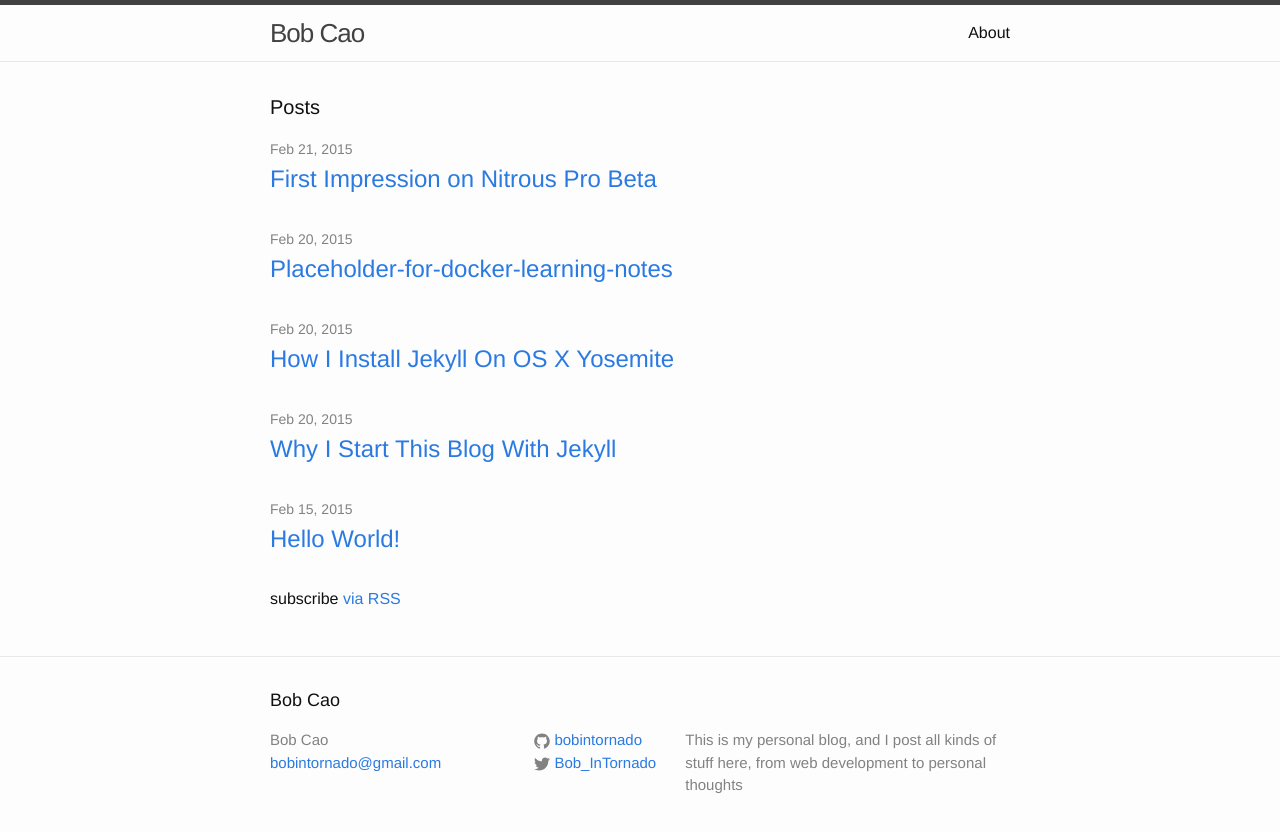
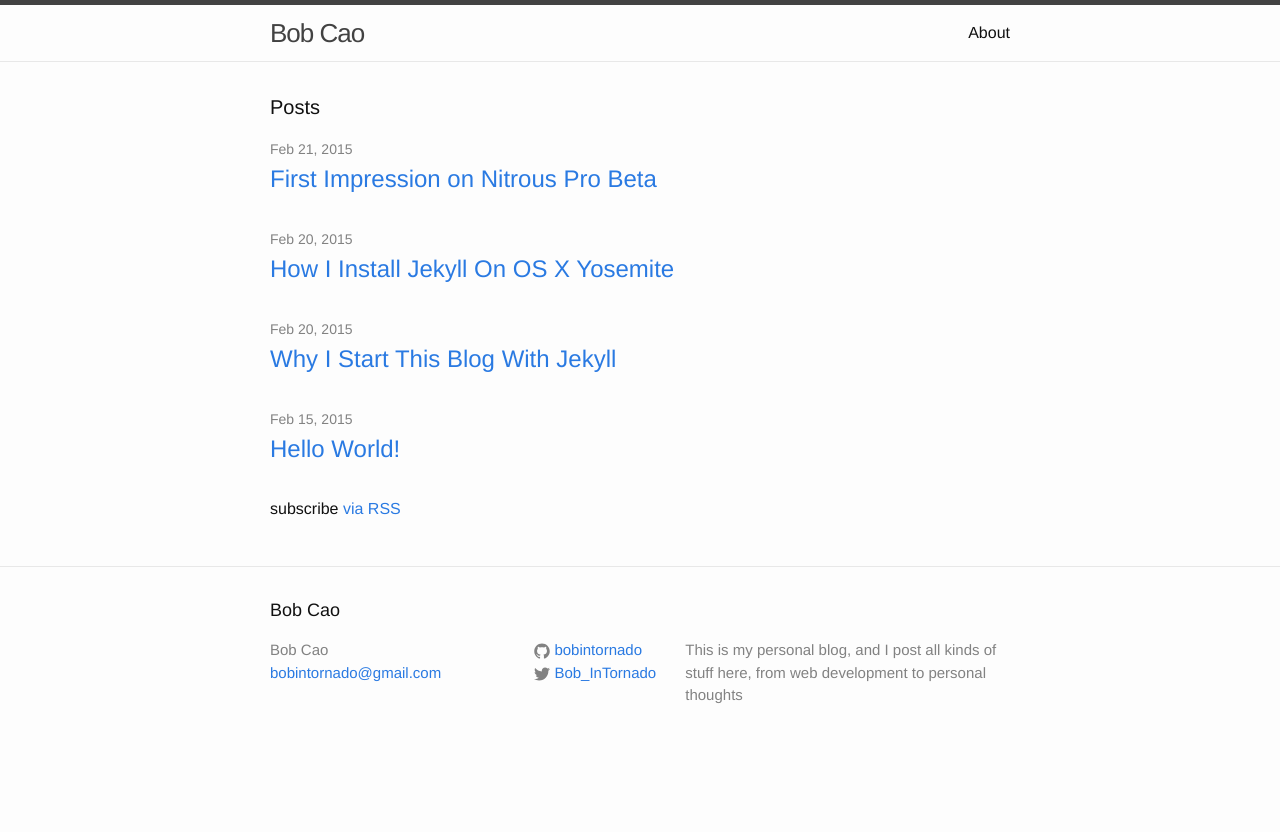
Before and after one commit to bobintornado/bobintornado.github.io, a Jekyll site: the page built from index.html, in a window 1280 px wide. Shown: the top 832 px of the page. Built offline with Jekyll 4.4.1, drawn with Linux system fonts in a browser that asks for light colours.

Commit message:
minor update

```diff
--- a/_posts/2015-02-21-First Impression on Nitrous Pro Beta.markdown
+++ b/_posts/2015-02-21-First Impression on Nitrous Pro Beta.markdown
@@ -3,7 +3,7 @@ layout: post
 comments: true
 title:  "First Impression on Nitrous Pro Beta"
 date:   2015-02-21 21:47:36
-categories: [Development, Review]
+categories: Development
 ---
 
 So a few days ago I got this "Nitrous Pro Private Beta" invitation email from the Nitrous team with a $50 credit. Since I am using Nitrous recently on a few small projects, and I'm actually a paid user, so I decide to go ahead to give a try. Not mentioning they now give you **root access**!
--- a/_posts/2015-02-21-placeholder-for-docker-learning-notes.markdown
+++ /dev/null
@@ -1,9 +0,0 @@
----
-layout: post
-comments: true
-title:  "Placeholder-for-docker-learning-notes"
-date:   2015-02-20 19:24:36
-categories: Development
----
-
-Coming soon.
```
